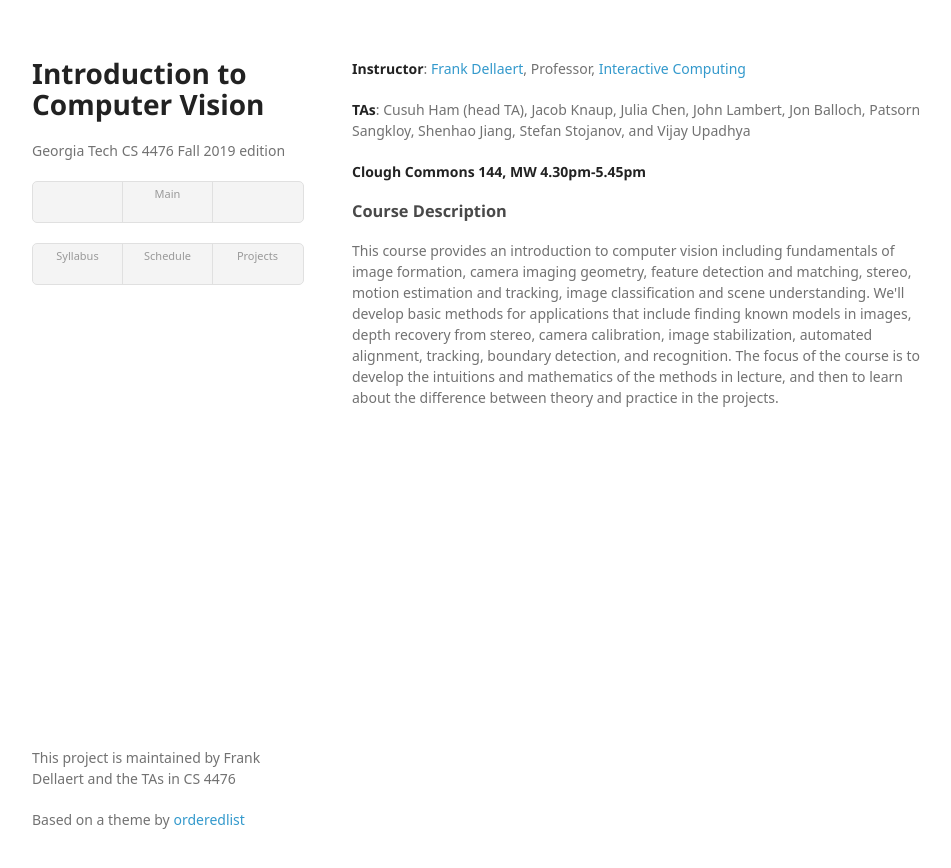
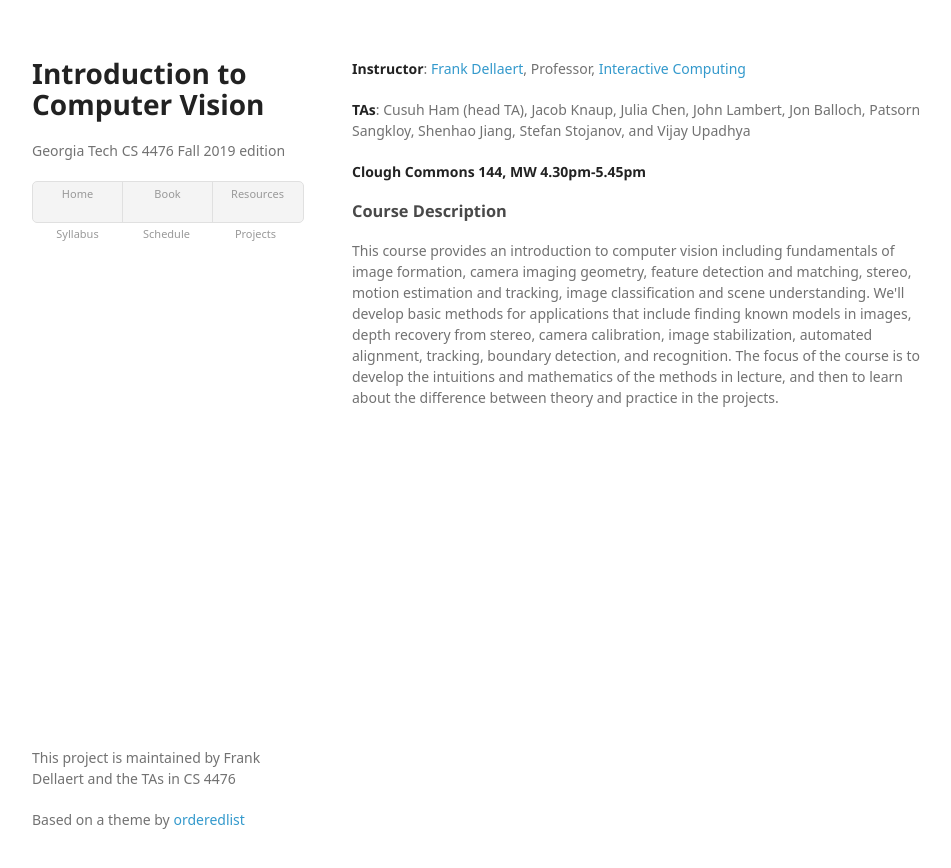
Before and after one commit to dellaert/19F-4476, a Jekyll site: the page built from index.html, in a window 1280 px wide. Shown: the top 868 px of the page, without its empty margins (158-1109 px from the left). Built offline with Jekyll 4.4.1, drawn with Linux system fonts in a browser that asks for light colours; some web fonts are replaced.

Commit message:
Navigation

```diff
--- a/_layouts/default.html
+++ b/_layouts/default.html
@@ -19,11 +19,9 @@
         <p>Georgia Tech CS 4476 Fall 2019 edition</p>
 
         <ul>
-        <li></li>
-        <li><a href="index.html">Main</a></li>
-        <li></li>
-        </ul>
-        <ul>
+        <li><a href="index.html">Home</a></li>
+        <li><a href="http://szeliski.org/Book/">Book</a></li>
+        <li><a href="resources.html">Resources</a></li>
         <li><a href="syllabus.html">Syllabus</a></li>
         <li><a href="schedule.html">Schedule</a></li>
         <li><a href="projects.html">Projects</a></li>
```
